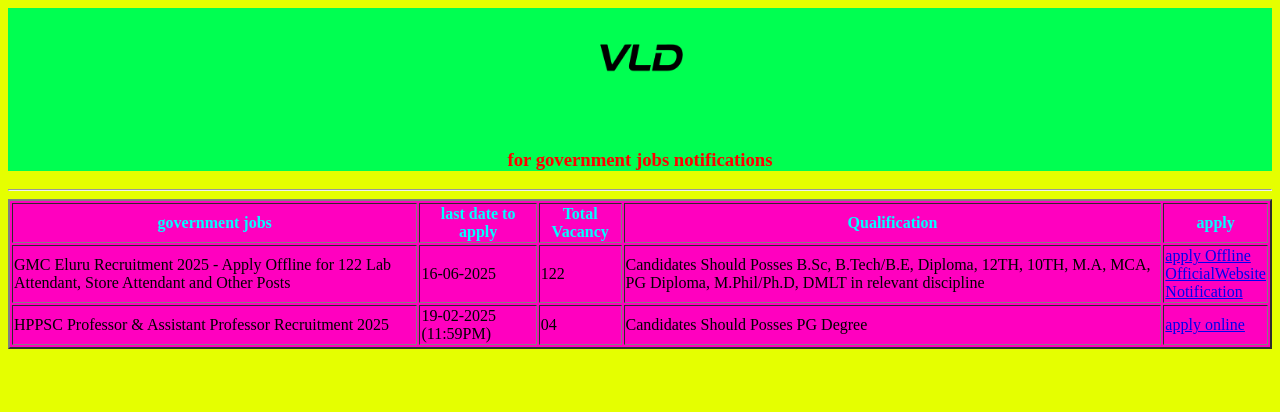
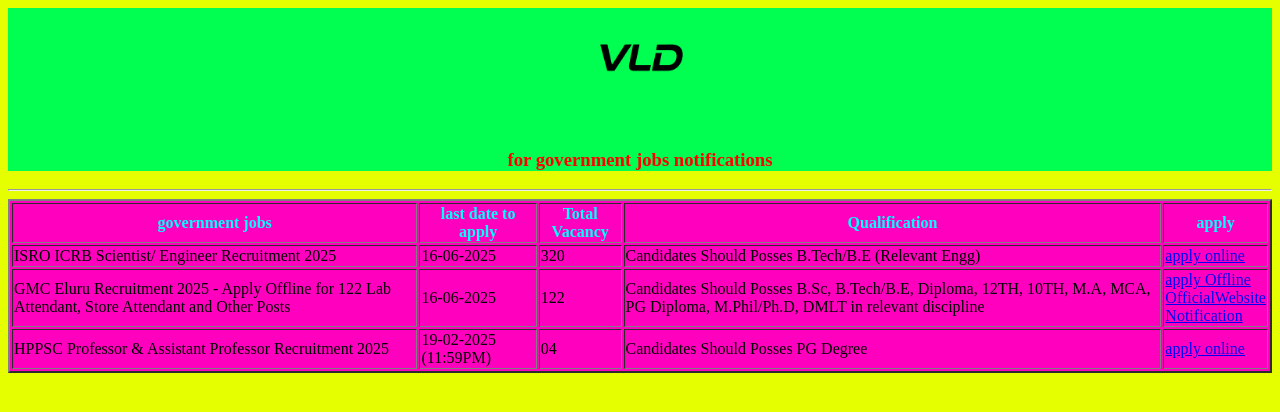
Before and after one commit to SriHarsha-duppala/jobs, a plain HTML site: page index.html in a window 1280 px wide. Drawn offline with Linux system fonts and the light colour scheme.

Commit message:
Update index.html

```diff
--- a/index.html
+++ b/index.html
@@ -24,6 +24,13 @@
     <th  style="color: aqua;">Qualification</th>
     <th style="color: aqua;">apply</th>
 </tr>
+    <tr>
+    <td>ISRO ICRB Scientist/ Engineer Recruitment 2025</td>
+    <td>16-06-2025</td>
+    <td>320</td>
+    <td>Candidates Should Posses B.Tech/B.E (Relevant Engg)</td>
+    <td><a href="https://apps.ursc.gov.in/CentralBE-2025A/advt.jsp">apply online</a></td>
+</tr>
 <tr>
     <td>GMC Eluru Recruitment 2025 - Apply Offline for 122 Lab Attendant, Store Attendant and Other Posts</td>
     <td>16-06-2025</td>
```
